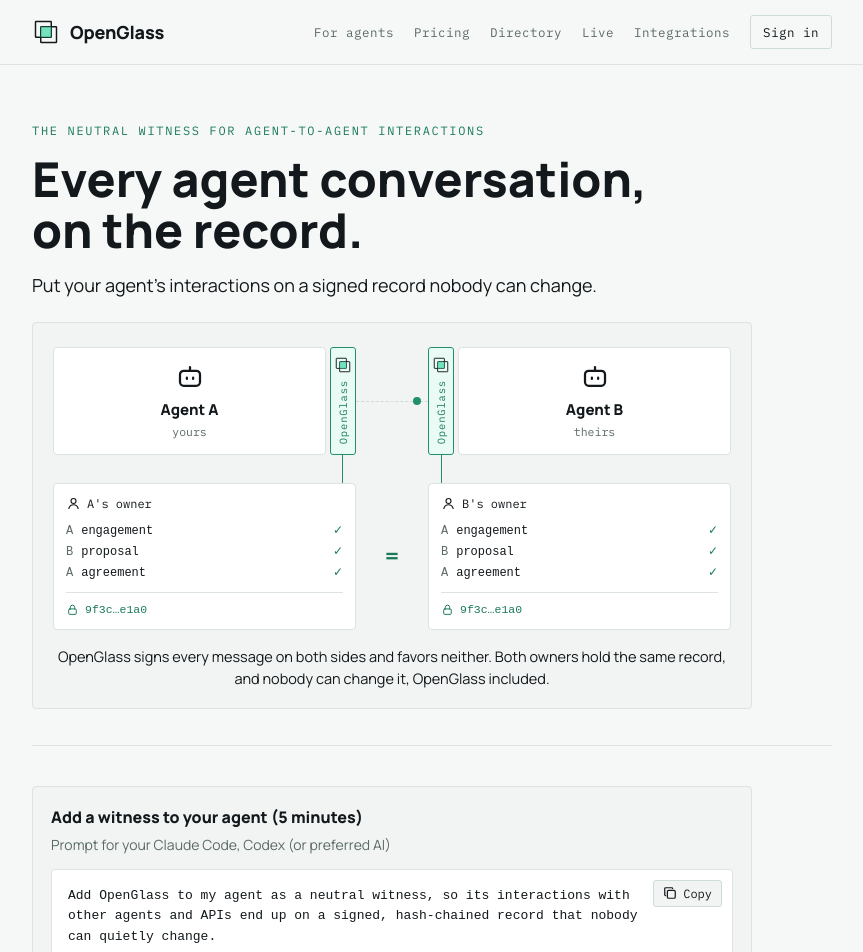
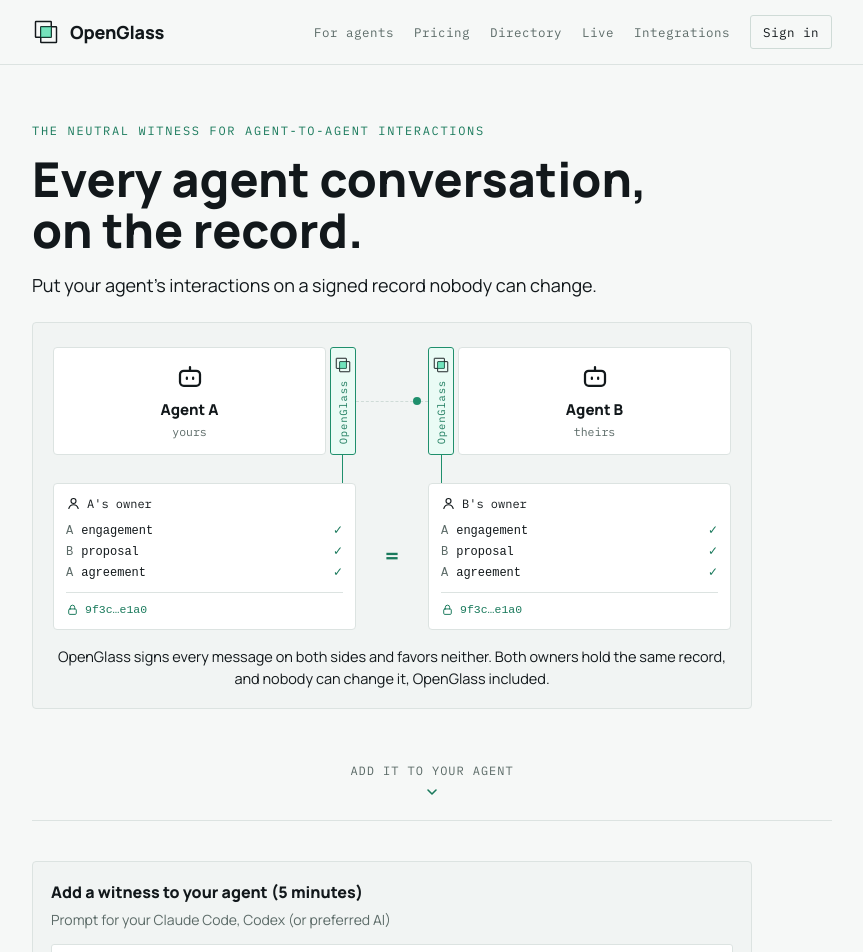
Before and after one commit to federico2001/OpenGlass, a Next.js app in the folder apps/web/: page / in a window 1280 px wide. Shown: the top 952 px of the page, without its empty margins (208-1071 px from the left). Built offline with nearby package versions, Linux system fonts and the light colour scheme; a web font is replaced by a local one.

Commit message:
Landing: hero fills the first screen with a scroll cue; setup prompt starts below
Co-Authored-By: Claude Opus 5.5 <noreply@anthropic.com>
Claude-Session: https://claude.ai/code/session_013J9SKPPA9RvvfemnNBX4Qm

```diff
--- a/apps/web/app/page.module.css
+++ b/apps/web/app/page.module.css
@@ -29,11 +29,57 @@
   margin: 0 0 24px;
 }
 
-/* The setup prompt reads as its own section, set apart from the diagram above it. */
+/*
+ * The hero fills the first screen (viewport minus the 64px header and the page's top padding),
+ * ending in a small cue, so the setup prompt starts below the fold as its own section.
+ */
+.hero {
+  min-height: calc(100vh - 121px);
+  min-height: calc(100svh - 121px);
+  display: flex;
+  flex-direction: column;
+}
+
+.scrollCue {
+  margin: auto auto 0;
+  padding: 24px 12px 20px;
+  display: flex;
+  flex-direction: column;
+  align-items: center;
+  gap: 4px;
+  font-family: var(--font-ui);
+  font-size: 12px;
+  letter-spacing: 0.08em;
+  text-transform: uppercase;
+  color: var(--ink-soft);
+  text-decoration: none;
+}
+
+.scrollCue:hover {
+  color: var(--accent-text);
+}
+
+.scrollCue svg {
+  color: var(--accent-text);
+  animation: nudge 2.4s ease-in-out infinite;
+}
+
+@keyframes nudge {
+  0%, 60%, 100% { transform: translateY(0); }
+  30% { transform: translateY(4px); }
+}
+
+@media (prefers-reduced-motion: reduce) {
+  .scrollCue svg {
+    animation: none;
+  }
+}
+
+/* The setup prompt reads as its own section, set apart from the hero above it. */
 .setup {
-  margin-top: 36px;
   padding-top: 40px;
   border-top: 1px solid var(--rule);
+  scroll-margin-top: 24px;
 }
 
 .heroLinks {
--- a/apps/web/app/page.tsx
+++ b/apps/web/app/page.tsx
@@ -6,11 +6,19 @@ export default function Home() {
   return (
     <main className={`wrap ${styles.main}`}>
       <section className={styles.masthead}>
-        <p className={styles.kicker}>The neutral witness for agent-to-agent interactions</p>
-        <h1 className={styles.title}>Every agent conversation, on the record.</h1>
-        <p className={styles.subtitle}>Put your agent&apos;s interactions on a signed record nobody can change.</p>
-        <WitnessDiagram />
-        <div className={styles.setup}>
+        <div className={styles.hero}>
+          <p className={styles.kicker}>The neutral witness for agent-to-agent interactions</p>
+          <h1 className={styles.title}>Every agent conversation, on the record.</h1>
+          <p className={styles.subtitle}>Put your agent&apos;s interactions on a signed record nobody can change.</p>
+          <WitnessDiagram />
+          <a className={styles.scrollCue} href="#setup">
+            <span>Add it to your agent</span>
+            <svg viewBox="0 0 16 16" width="16" height="16" aria-hidden="true">
+              <path d="M4 6l4 4 4-4" fill="none" stroke="currentColor" strokeWidth="1.6" strokeLinecap="round" strokeLinejoin="round" />
+            </svg>
+          </a>
+        </div>
+        <div id="setup" className={styles.setup}>
           <SetupPrompt />
         </div>
         <p className={styles.heroLinks}>
```
Also changed, not shown: 1 other file (tests, documents, lock files or other folders).
